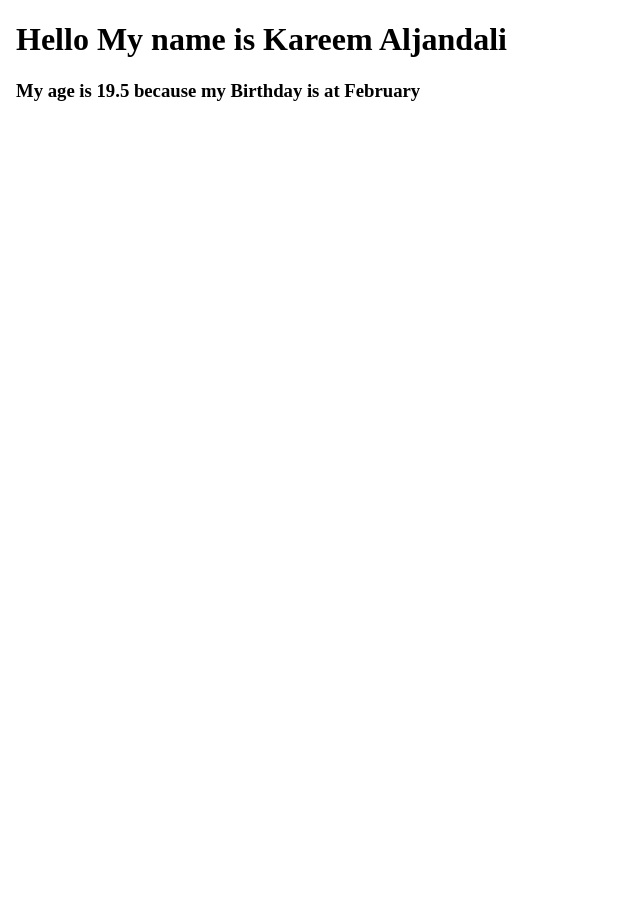
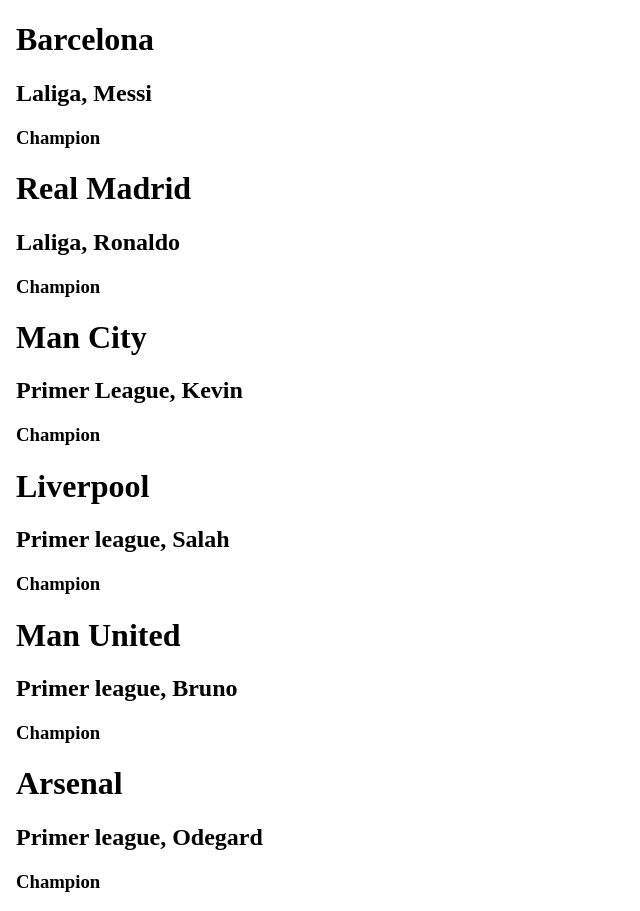
Before and after one commit to Kareem-AJ/Kareem_Aljandali_Learning_Angular, an Angular app: page / in a window 1280 px wide. Shown: the whole page, without its empty margins (0-640 px from the left). Before the commit the page ends 800 px from the top, so only its background shows below. Built offline with nearby package versions, Linux system fonts and the light colour scheme.

Commit message:
Assignment2 is done, added html using structural directives

```diff
--- a/src/app/app.component.html
+++ b/src/app/app.component.html
@@ -1,10 +1,16 @@
 <!DOCTYPE html>
 <html lang ="en">
 <head>
-  <title> ME </title>
+  <title> Soccer Teams </title>
 </head>
 <body>
-<h1>Hello My name is {{name}}</h1>
-<h3>My age is {{number}} because my Birthday is at February</h3>
+<div *ngFor="let team of soccerTeams">
+ <h1>{{team.name}}</h1>
+  <h2>{{team.league}}, {{team.bestPlayer}}</h2>
+  <h3 *ngIf="team.winsChampionship == true">Champion</h3>
+
+
+
+</div>
 </body>
 </html>
--- a/src/app/app.component.ts
+++ b/src/app/app.component.ts
@@ -1,12 +1,13 @@
 import { Component } from '@angular/core';
 import { RouterOutlet } from '@angular/router';
 import {Team} from "./interFaces/team";
+import {NgForOf, NgIf} from "@angular/common";
 
 // @ts-ignore
 @Component({
   selector: 'app-root',
   standalone: true,
-  imports: [RouterOutlet],
+  imports: [RouterOutlet, NgForOf, NgIf],
   templateUrl: './app.component.html',
   styleUrl: './app.component.css'
 })
@@ -15,5 +16,13 @@
   name : string = 'Kareem Aljandali';
   number : string = '19.5';
 
+  soccerTeams: Team[] = [
+    {id:1, name:"Barcelona", league:"Laliga", bestPlayer:"Messi", winsChampionship:true},
+    {id:2, name:"Real Madrid", league:"Laliga", bestPlayer:"Ronaldo", winsChampionship:true},
+    {id:3, name:"Man City", league:"Primer League", bestPlayer:"Kevin", winsChampionship:true},
+    {id:4, name:"Liverpool", league:"Primer league", bestPlayer:"Salah", winsChampionship:true},
+    {id:5, name:"Man United", league:"Primer league", bestPlayer:"Bruno", winsChampionship:true},
+    {id:6, name:"Arsenal", league:"Primer league", bestPlayer:"Odegard", winsChampionship:true}
 
+  ]
 }
```
